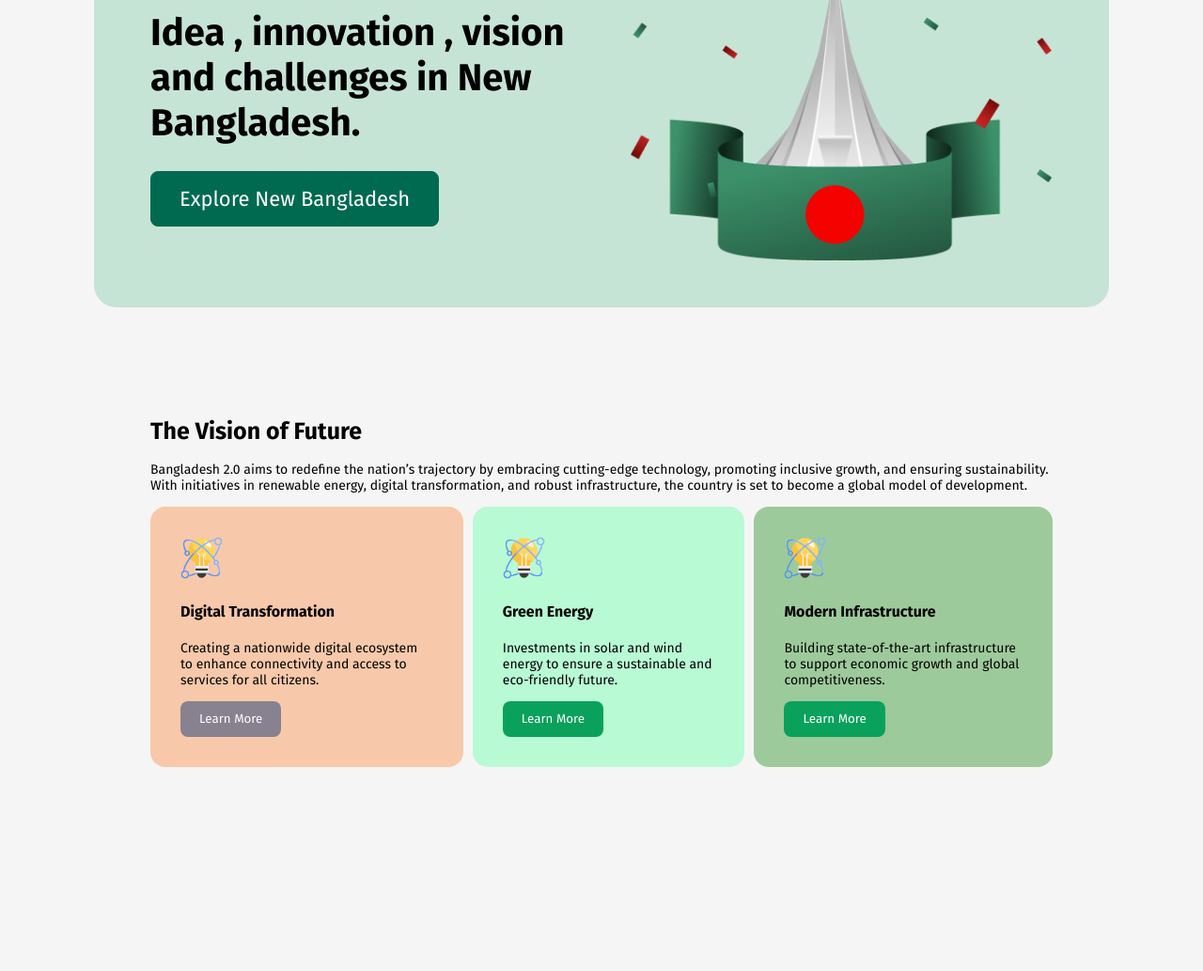
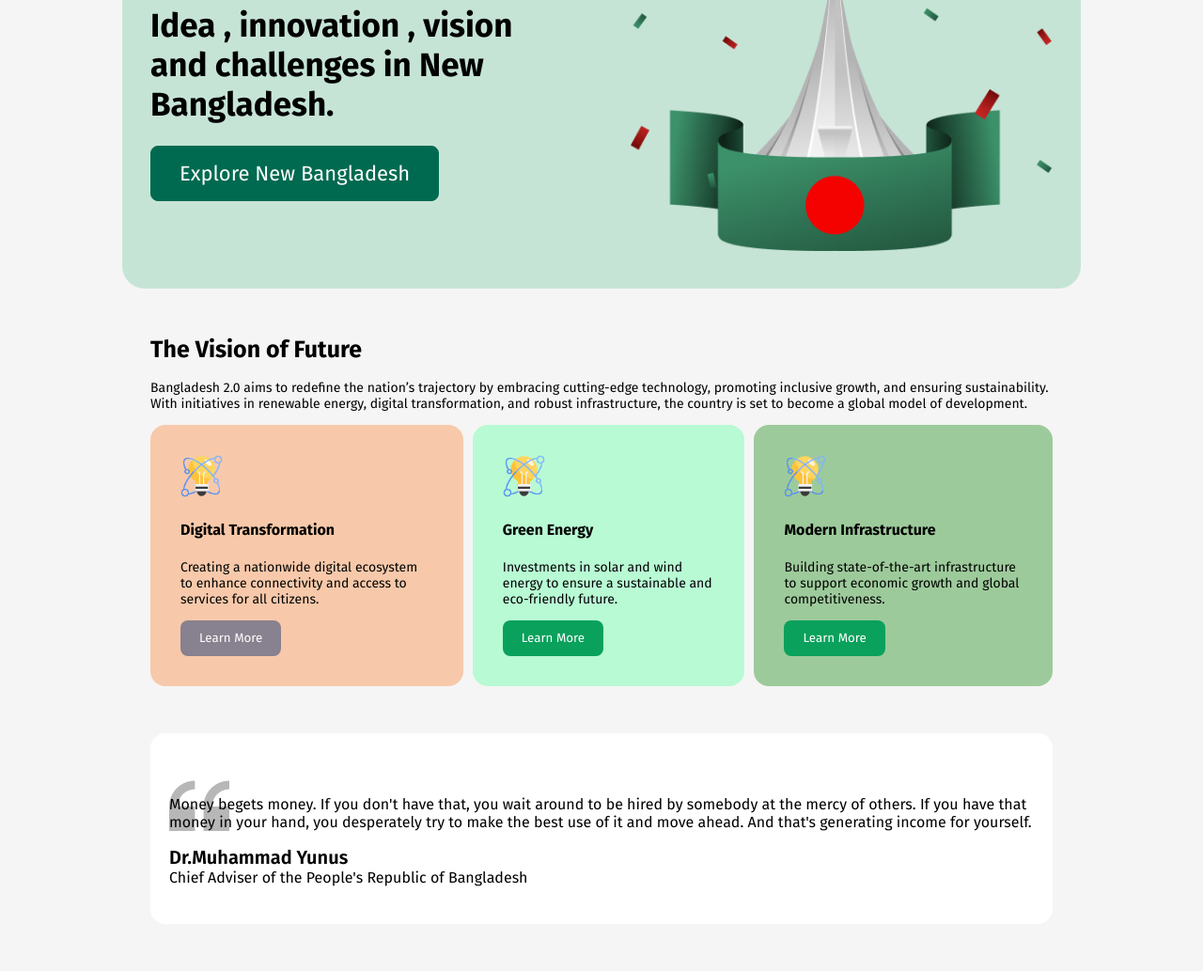
Before and after one commit to rubel6610/PH-assignment-1, a plain HTML site: page index.html in a window 1280 px wide. Shown: the part 274-1307 px from the top of the page at 94% size. Before the commit the page ends 1190 px from the top, so only its background shows below. Drawn offline with Linux system fonts and the light colour scheme.

Commit message:
completed quotation of dr yunus

```diff
--- a/index.html
+++ b/index.html
@@ -6,7 +6,7 @@
     <title>Bangladesh 2.0</title>
     <link rel="stylesheet" href="style.css">
 </head>
-<body class="bg-color">
+<body class="bg-body-color">
     <nav>
         <h1 class="navtittle">Bangladesh 2.0</h1>
         <a href="" class="btn-primary">Sign In</a>
@@ -21,7 +21,7 @@
         <img src="assets/hero.png" alt="">
     </main>
 
-    <main class="vision">
+    <main class="section vision">
         <h1 class="vision-tittle">The Vision of Future</h1>
         <p class="vision-description">Bangladesh 2.0 aims to redefine the nation’s trajectory by embracing cutting-edge technology, promoting inclusive growth, and ensuring sustainability. With initiatives in renewable energy, digital transformation, and robust infrastructure, the country is set to become a global model of development.</p>
         <div class="card">
@@ -38,7 +38,7 @@
             <img src="assets/card-icon.png" alt="" class="card-img">
             <h4 class="card-tittle">Green Energy</h4>
             <p class="card-description">Investments in solar and wind energy to ensure a sustainable and eco-friendly future.</p>
-            <button class="">Learn More</button>
+            <button class="btn-success">Learn More</button>
         </div>
         <div class="card3">
             <img src="assets/card-icon.png" alt="" class="card-img">
@@ -47,7 +47,12 @@
             <button>Learn More</button>
         </div>
         </div>
+        <div class="vision-quote">
+            <p class="vision-quotation">Money begets money. If you don't have that, you wait around to be hired by somebody at the mercy of others. If you have that money in your hand, you desperately try to make the best use of it and move ahead. And that's generating income for yourself.</p>
+            <h4 class="tittle">Dr.Muhammad Yunus</h4>
+            <p class="sub-tittle">Chief Adviser of the People's Republic of Bangladesh</p>
+        </div>
+    </main>
 
-    </main>
 </body>
 </html>
--- a/style.css
+++ b/style.css
@@ -4,8 +4,18 @@
 
 }
 /* shared style */
-.bg-color{
+.bg-body-color{
     background-color: #f5f5f5;
+}
+.bg-primary{
+    background-color: #fff;
+}
+
+.section{
+    width: 960px;
+    margin:50px auto;
+    padding: 0px 60px;
+    border-radius: 16px;
 }
 .btn-primary{
     font-size: 22px;
@@ -19,7 +29,7 @@
 .btn-primary:hover{
     background-color: #006A50;
     color:#fff;
-    border: 2px solid #ff0000;
+    border: 1px solid #ff0000;
 }
 .btn-secondary{
     font-size: 22px;
@@ -31,11 +41,26 @@
     border-radius: 8px;
     outline: none;
 }
+.btn-success{
+    background-color: #09A15C;
+    color:white;
+    padding:11px 20px;
+    border-radius: 8px;
+    border: none;
+
+}
 .btn-secondary:hover{
     background-color: #fff;
     color: #006A50;
     border: 1px solid red;
 }
+.btn-success:hover{
+    background-color: #fff;
+    color: #006A50;
+    border: 1px solid red;
+}
+
+
 /* nav styles */
 nav{
     display: flex;
@@ -56,29 +81,24 @@ nav .navtittle{
     align-items: center;
     margin: 0 auto;
     background-color: #C6E4D6;
-    padding: 50px 60px;
+    padding: 40px 30px;
     border-radius: 24px;
 }
 .banner .banner-subtittle{
-    font-size: 22px;
+    font-size: 18px;
+    opacity: 0.7;
 }
 .banner .banner-heading{
     width: 450px;
 }
 .banner h1{
-    font-size: 40px;
+    font-size: 35px;
     font-weight: bold;
 }
 .banner img{
     width: 450px;
 }
-.vision{
-    width: 960px;
-    margin:50px auto;
-    padding: 50px 60px;
-    /* background-color: #D5D6D8; */
-    border-radius: 16px;
-}
+
 .vision .vision-tittle{
     font-size: 25px;
 }
@@ -126,13 +146,7 @@ nav .navtittle{
     border-radius: 8px;
     border: none;
 }
-.card2 button{
-    background-color: #09A15C;
-    color:white;
-    padding:11px 20px;
-    border-radius: 8px;
-    border: none;
-}
+
 .card3 button{
     background-color: #09A15C;
     color:white;
@@ -152,3 +166,27 @@ nav .navtittle{
     background-color: #00a2ff;
     color:#000000;
 }
+.vision-quote{
+    margin:50px 0;
+    background-color: #fff;
+    padding:30px 20px 40px 20px;
+    border-radius: 16px;
+
+
+}
+.vision-quote .vision-quotation{
+    background-image:url(assets/quote-bg.png) ;
+    background-repeat: no-repeat;
+    background-position: top left;
+    padding-top: 20px;
+
+}
+.vision-quote h4{
+    font-size: 20px;
+    font-weight: 600;
+    margin: 0 0;
+}
+.vision-quote .sub-tittle{
+    font-size: 16px;
+    margin: 0 0;
+}
```
Also changed, not shown: UI/banner.png (deleted), UI/donate.png (deleted), UI/news.png (deleted), UI/newsletter.png (deleted), UI/quotes.png (deleted), UI/vision.png (deleted).
